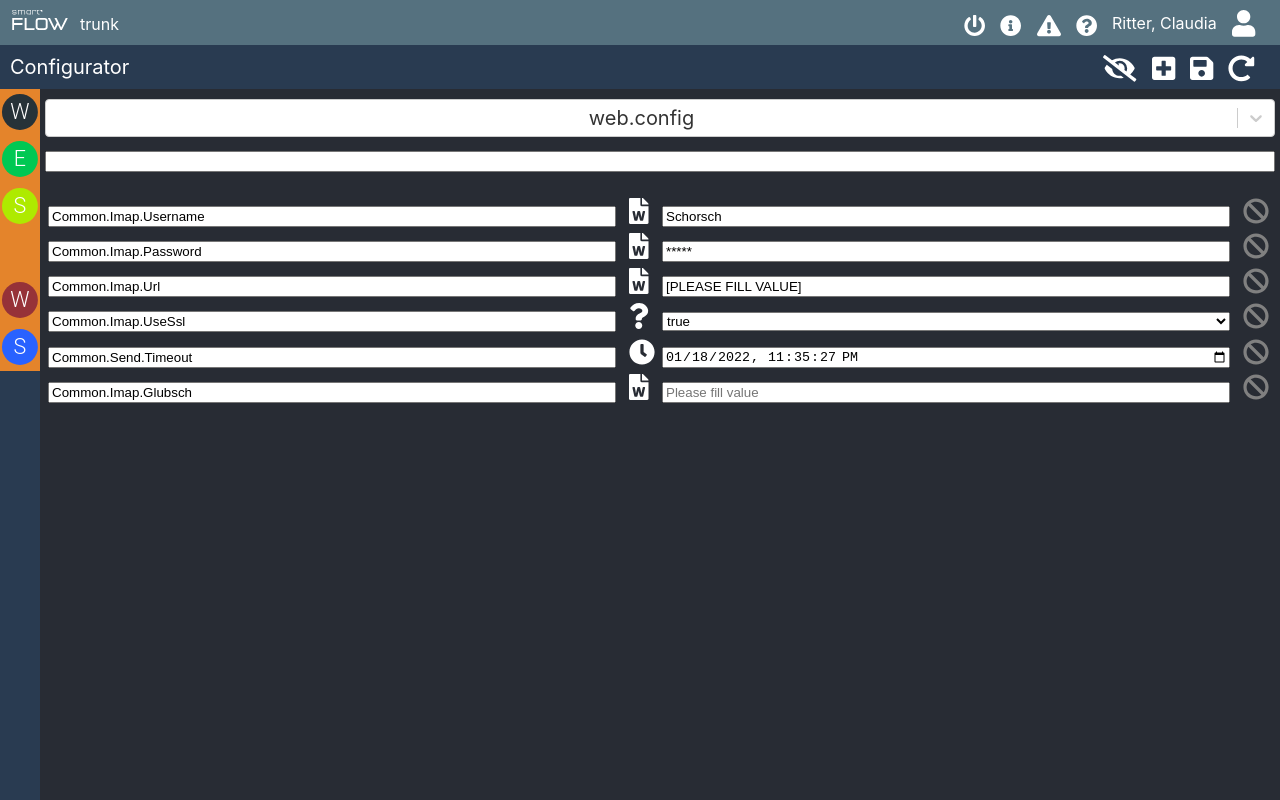
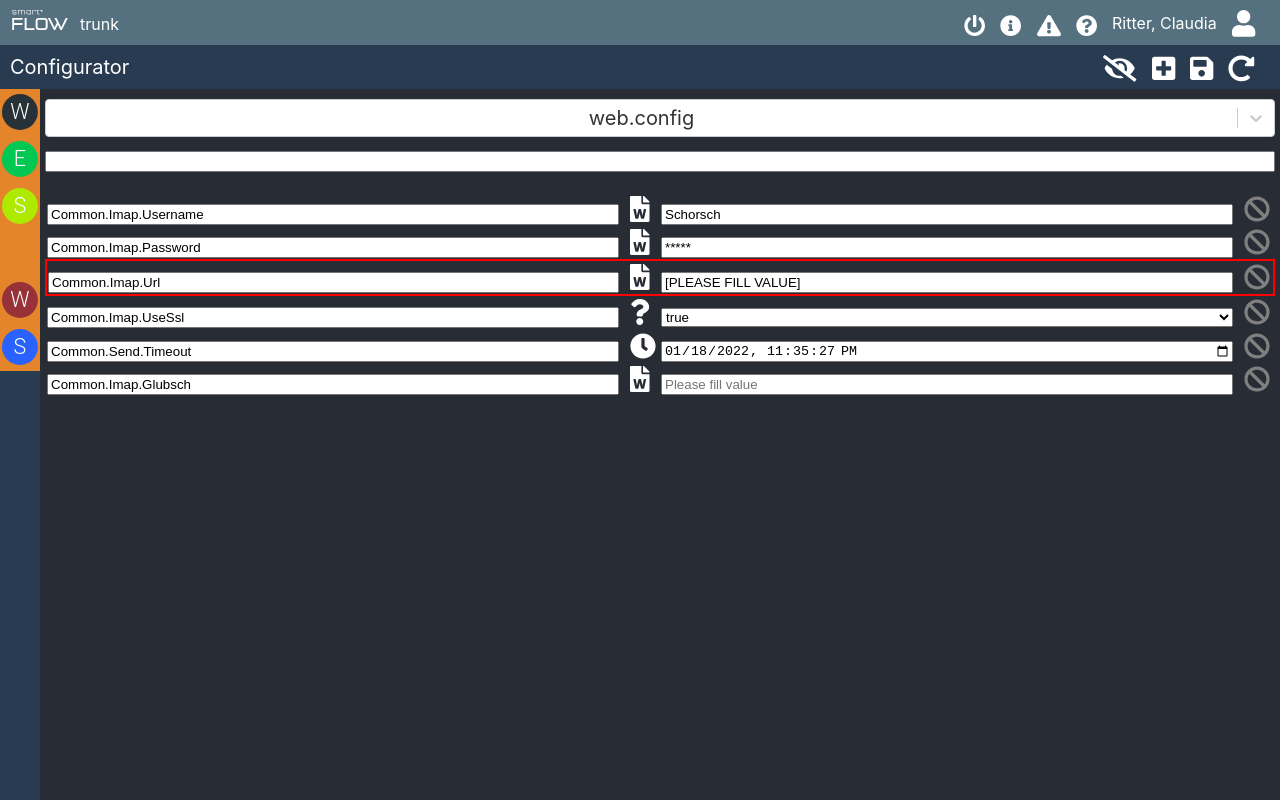
Before and after one commit to deBabbbe/ReactConfigurator, a React (Create React App) app: page / in a window 1280 px wide. Shown: the top 800 px of the page. Built offline with nearby package versions, Linux system fonts and the light colour scheme; some icons are missing.

Commit message:
PLEASE FILL VALUE entries are highlighted

```diff
--- a/src/App.scss
+++ b/src/App.scss
@@ -89,12 +89,17 @@ table {
   width: 100%;
   margin: 10px 0;
   table-layout: fixed;
+  border-collapse: collapse;
 }
 
 td {
   width: 100%;
   padding-right: 10px;
   vertical-align: center;
+}
+
+tr.fill_value {
+  border: 2pt solid red;
 }
 
 #remove-button-table,
--- a/src/Components/Configurator.tsx
+++ b/src/Components/Configurator.tsx
@@ -79,7 +79,9 @@ export default function Configurator(props: ConfiguratorProps) {
   };
 
   const filesWithPleaseFillValue = props.loadedConfigs
-    .filter((c) => !c.configs.every((ce) => ce.value !== "[PLEASE FILL VALUE]"))
+    .filter(
+      (c) => !c.configs.every((ce) => ce.value !== Constants.PLEASE_FILL_VALUE)
+    )
     .map((e) => e.fileName);
 
   return (
--- a/src/Components/Entry.tsx
+++ b/src/Components/Entry.tsx
@@ -6,6 +6,7 @@ import {
   getContentDependingOnType,
 } from "./Helper/EntryHelper";
 import { ConfigEntry } from "../DataTypes/ConfigEntries";
+import { Constants } from "../DataTypes/Constants";
 
 type EntryProps = {
   setType: (type: string) => void;
@@ -72,7 +73,11 @@ export default function Entry(props: EntryProps) {
 
   return (
     <tbody>
-      <tr>
+      <tr
+        className={
+          props.entry.value === Constants.PLEASE_FILL_VALUE ? "fill_value" : ""
+        }
+      >
         {entryKeyTag}
         {!props.typeHidden ? configTypeTag : <></>}
         <td className="entryTag">{valueTag}</td>
--- a/src/DataTypes/Constants.ts
+++ b/src/DataTypes/Constants.ts
@@ -4,4 +4,6 @@ export class Constants {
     BOOL: "bool",
     DATETIME: "DateTime",
   };
+
+  public static PLEASE_FILL_VALUE = "[PLEASE FILL VALUE]";
 }
```
